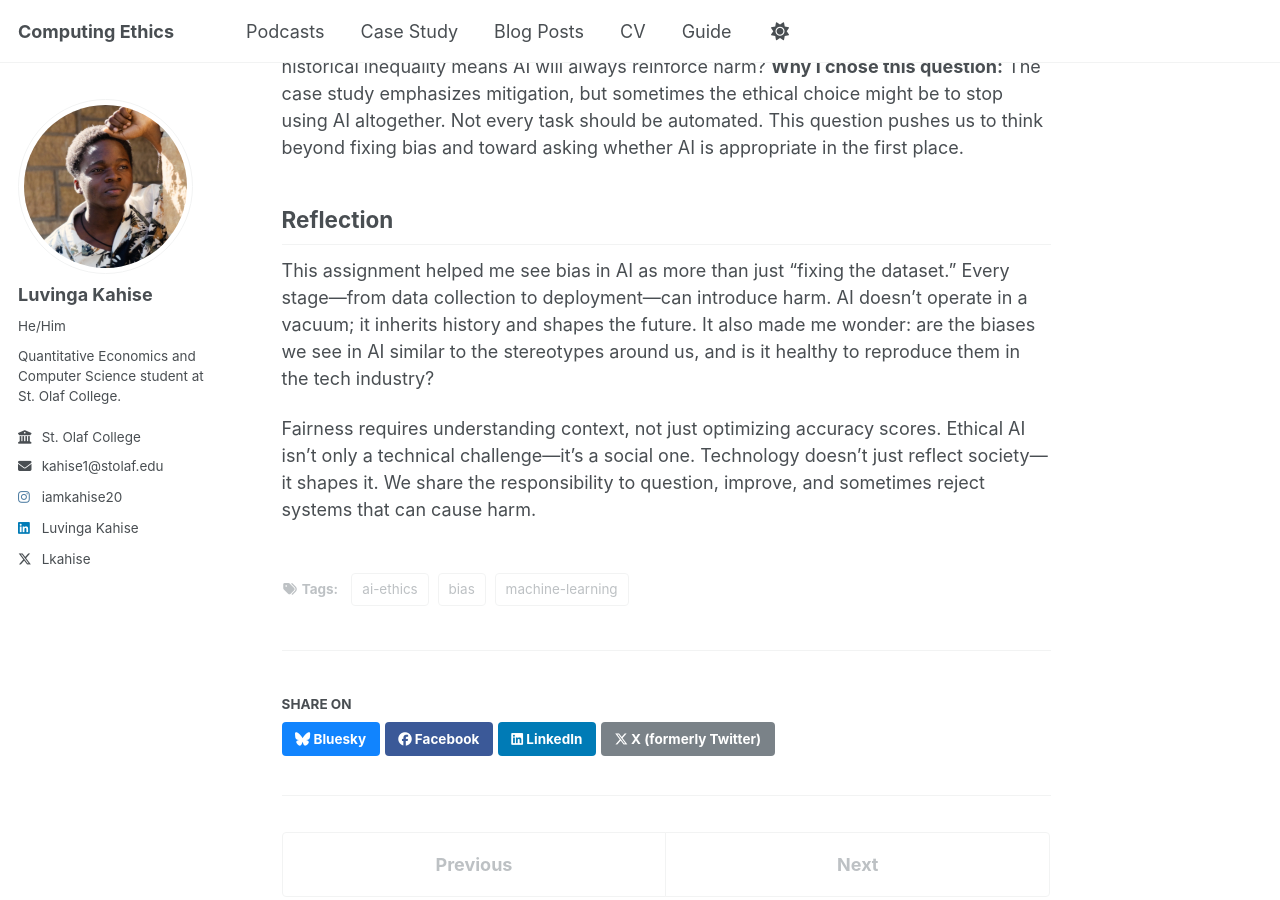
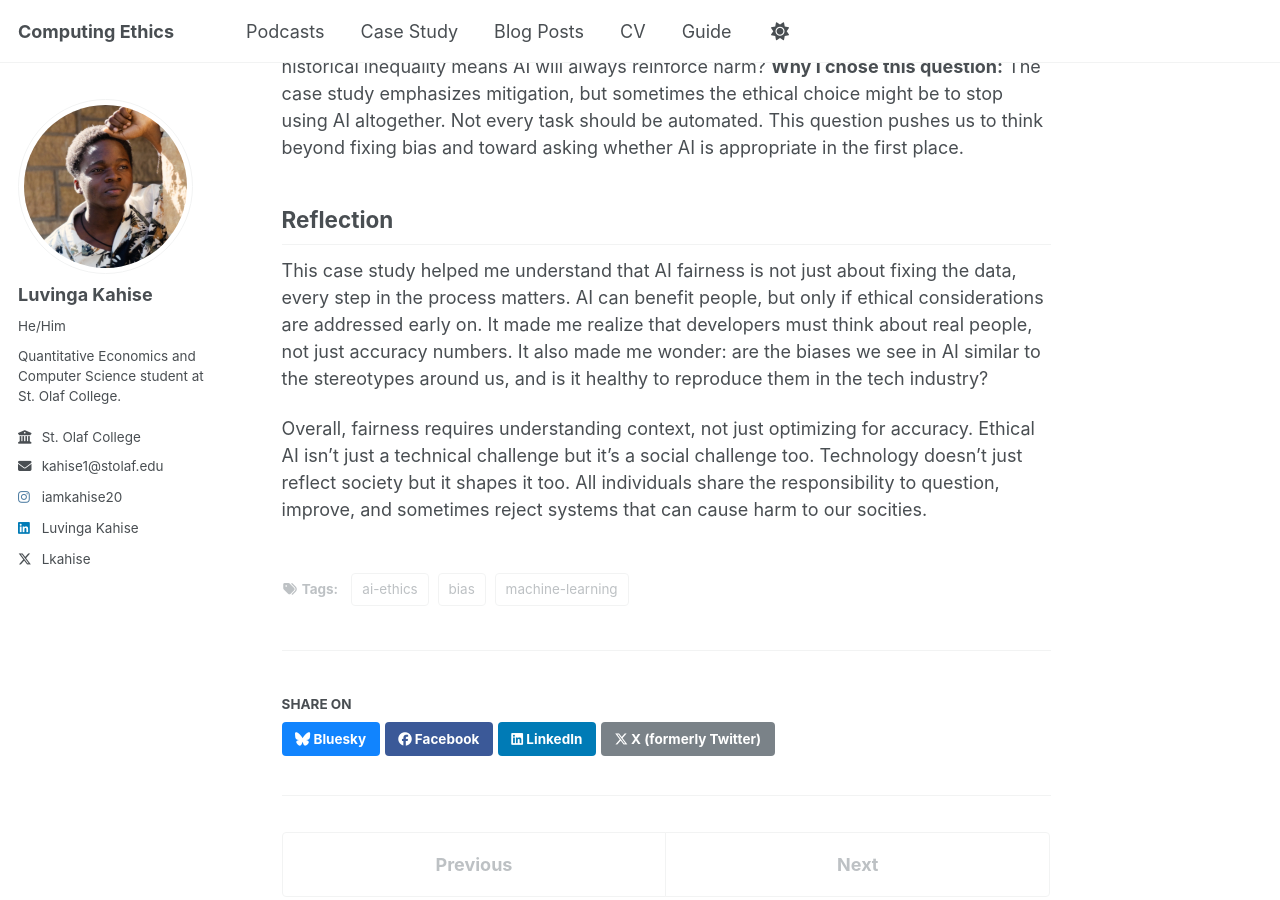
Before and after one commit to kahise1/ethics_fall2025, a Jekyll site: the page built from _posts/2025-09-25-blog-post-BIAS-2.md, in a window 1280 px wide and 900 px high, scrolled down 1819 px. Built offline with Jekyll 4.4.1, drawn with Linux system fonts in a browser that asks for light colours; a script that is not in the unit is left out.

Commit message:
# New blog

```diff
--- a/_posts/2025-09-25-blog-post-BIAS-2.md
+++ b/_posts/2025-09-25-blog-post-BIAS-2.md
@@ -41,7 +41,7 @@ How should we decide when not to use machine learning at all? For example, are t
 The case study emphasizes mitigation, but sometimes the ethical choice might be to stop using AI altogether. Not every task should be automated. This question pushes us to think beyond fixing bias and toward asking whether AI is appropriate in the first place.
 
 ## Reflection
-This assignment helped me see bias in AI as more than just “fixing the dataset.” Every stage—from data collection to deployment—can introduce harm. AI doesn’t operate in a vacuum; it inherits history and shapes the future.
+This case study helped me understand that AI fairness is not just about fixing the data, every step in the process matters. AI can benefit people, but only if ethical considerations are addressed early on. It made me realize that developers must think about real people, not just accuracy numbers.
 It also made me wonder: are the biases we see in AI similar to the stereotypes around us, and is it healthy to reproduce them in the tech industry?
 
-Fairness requires understanding context, not just optimizing accuracy scores. Ethical AI isn’t only a technical challenge—it’s a social one. Technology doesn’t just reflect society—it shapes it. We share the responsibility to question, improve, and sometimes reject systems that can cause harm.
+Overall, fairness requires understanding context, not just optimizing for accuracy. Ethical AI isn’t just a technical challenge but it’s a social challenge too. Technology doesn’t just reflect society but it shapes it too. All individuals share the responsibility to question, improve, and sometimes reject systems that can cause harm to our socities.
```
